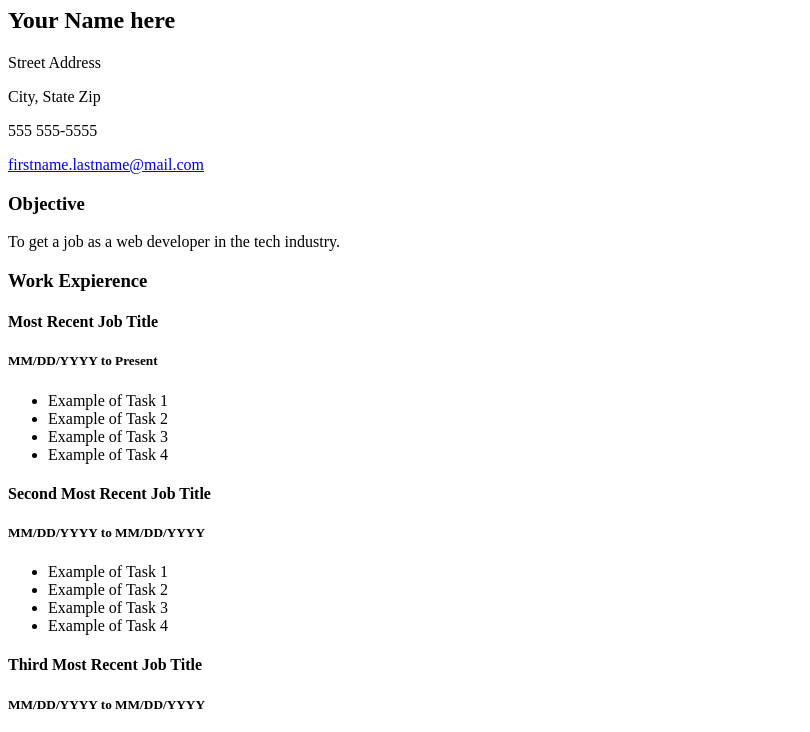
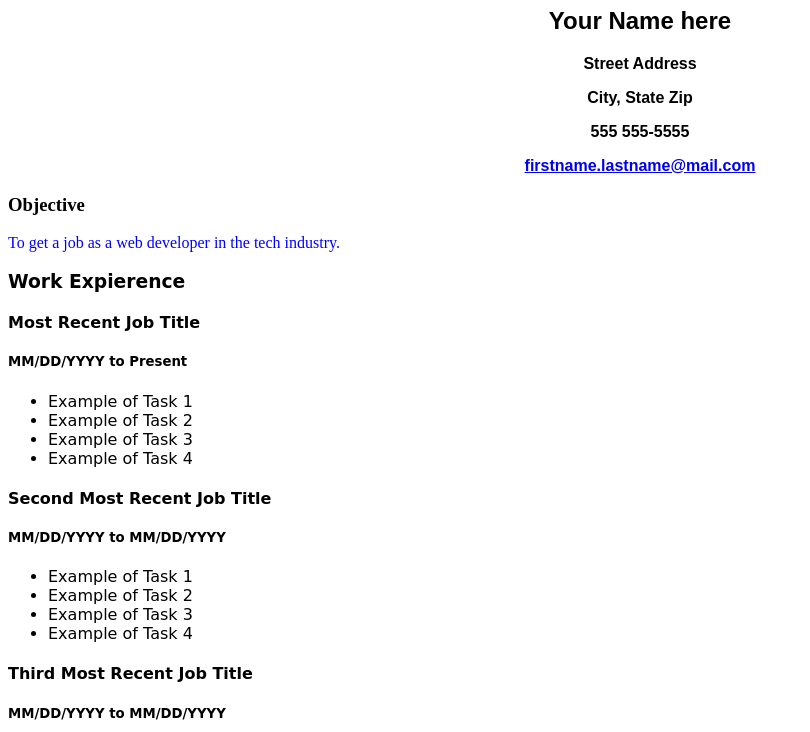
Before and after one commit to maryrobinrose/resume-website, a plain HTML site: page index.html in a window 1280 px wide. Shown: the part 73-805 px from the top of the page, without its empty margins (0-810 px from the left). Drawn offline with Linux system fonts and the light colour scheme.

Commit message:
add css and fix type

```diff
--- a/css/styles.css
+++ b/css/styles.css
@@ -0,0 +1,13 @@
+.contact {
+  font-family: fantasy;
+  font-weight: bold;
+  text-align: center;
+}
+
+.experience {
+  font-family: cursive;
+}
+
+.special {
+  color: blue;
+}
--- a/index.html
+++ b/index.html
@@ -2,17 +2,21 @@
   <html>
     <head>
       <title>My Resume Website</title>
-      <link href="css/sytles.css" rel="stylesheets" type="text/css">
+      <link href="css/styles.css" rel="stylesheet" type="text/css">
     </head>
     <body>
+      <div class="contact">
         <h1>My Resume</h1>
         <h2>Your Name here</h2>
         <p> Street Address </p>
         <p> City, State Zip </p>
         <p> 555 555-5555 </p>
         <p> <a href="mailto:firstname.lastname@mail.com">firstname.lastname@mail.com</a> </p>
+      </div>
+
       <h3>Objective</h3>
-      <p>To get a job as a web developer in the tech industry.</p>
+      <p> <span class="special">To get a job as a web developer in the tech industry.</span></p>
+      <div class="experience">
       <h3>Work Expierence</h3>
         <h4>Most Recent Job Title</h4>
         <h5>MM/DD/YYYY to Present</h5>
@@ -38,9 +42,10 @@
             <li>Example of Task 3</li>
             <li>Example of Task 4</li>
           </ul>
+      </div>
       <h3>Education</h3>
       <h4>Ph.D.,B.S.,B.A.,M.D. Some Subject</h4>
-      <h4>State University College</h4>
+      <h4>State <span class="special">University</span> College</h4>
       <h5>YYYY to YYYY</h5>
         <ul>
           <li>Example of Subject 1</li>
```
Lines whose indentation alone changed are shown as unchanged.
